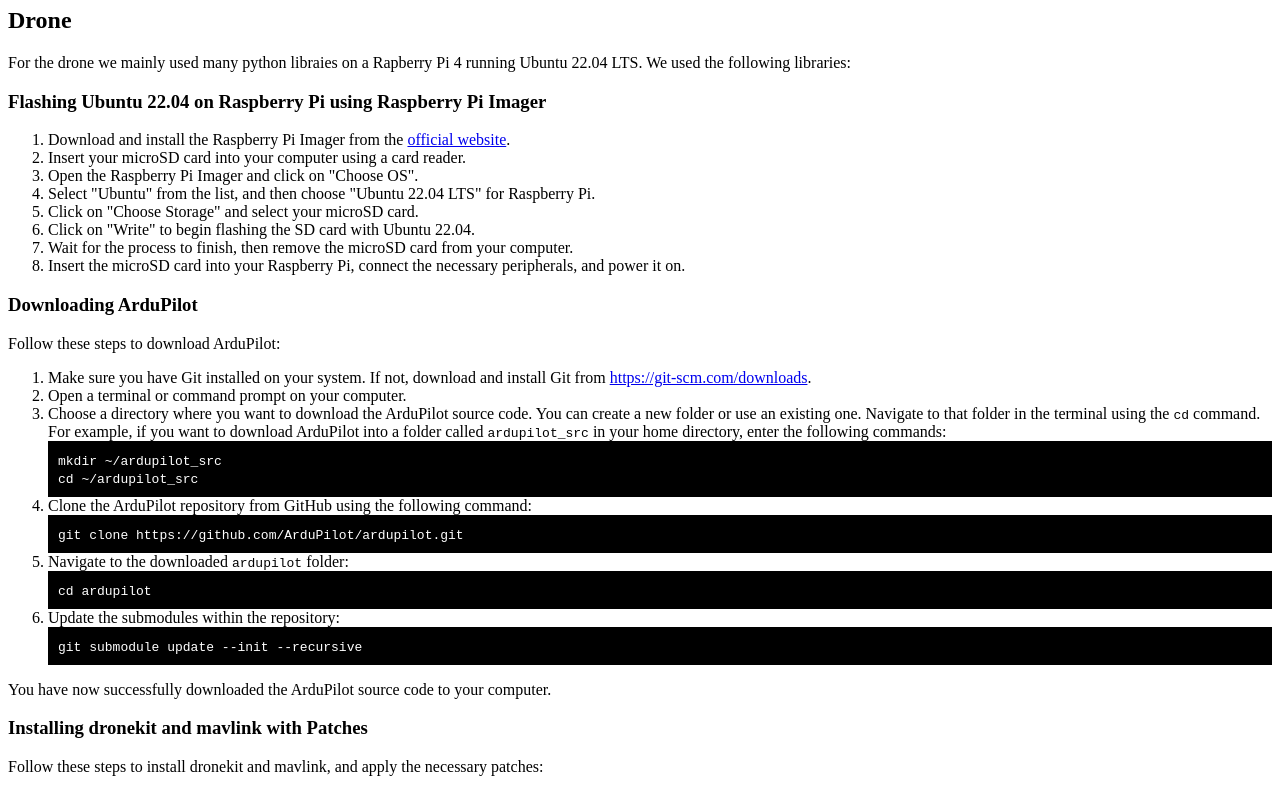
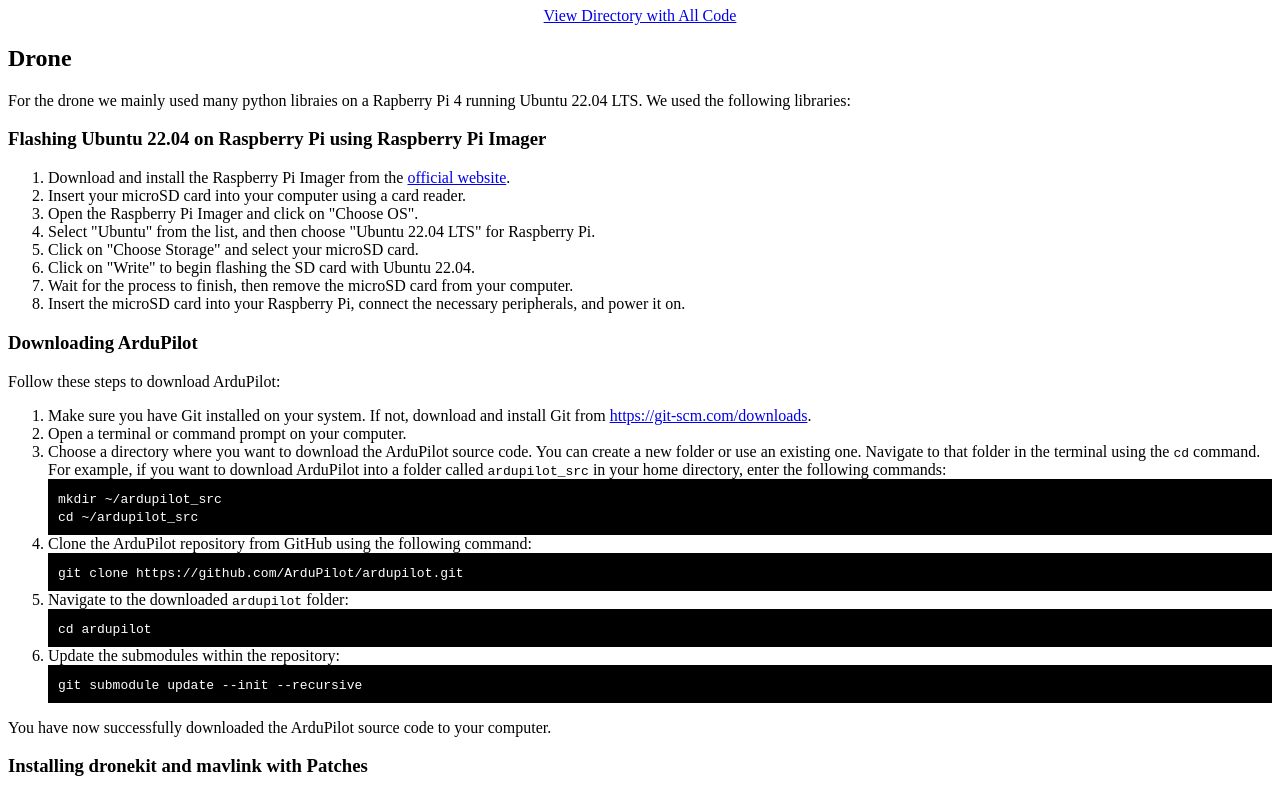
Before and after one commit to FlyingCowsNCSU/FlyingCowsNCSU.github.io, a plain HTML site: page software.html in a window 1280 px wide. Shown: the part 73-863 px from the top of the page. Drawn offline with Linux system fonts and the light colour scheme.

Commit message:
updated path to software files

```diff
--- a/software.html
+++ b/software.html
@@ -31,6 +31,9 @@
 
     <center>
         <h1>Software</h1>
+    </center>
+    <center>
+        <a href="src/">View Directory with All Code</a>
     </center>
 
     <h2>Drone</h2>
```
